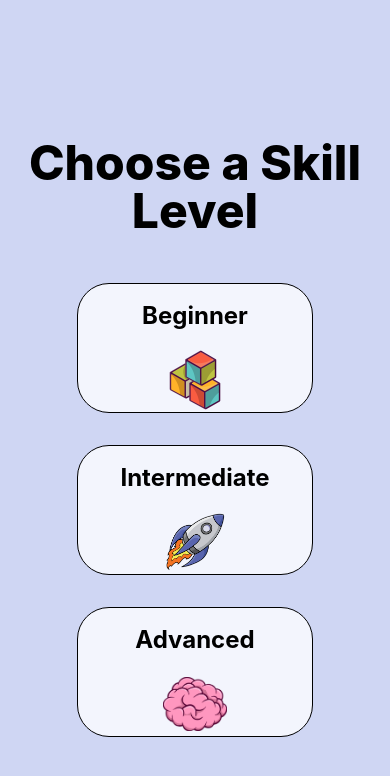
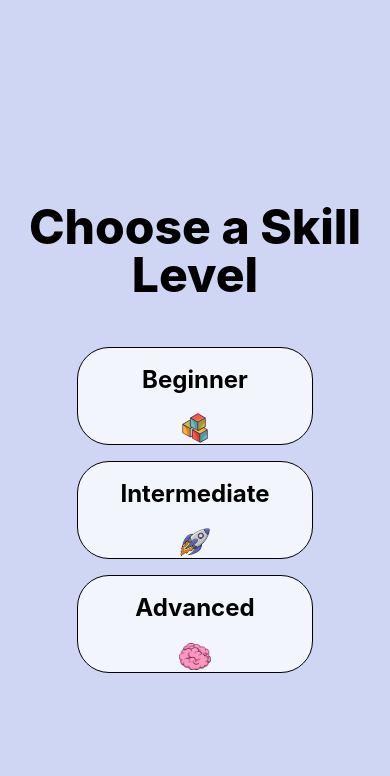
Before and after one commit to kizido/spanish-vocab-story-ai, a React (Vite) app in the folder frontend/: page /skillLevel in a window 390 px wide. Shown: the top 776 px of the page. Built offline with nearby package versions, Linux system fonts and the light colour scheme.

Commit message:
style: vocab amount mobile ready w.i.p.

```diff
--- a/frontend/src/style/SkillLevel.module.css
+++ b/frontend/src/style/SkillLevel.module.css
@@ -53,14 +53,15 @@
     .skillLevelSection {
         flex-direction: column;
         width: 80%;
+        gap: 1rem;
     }
     .skillLevelBox {
-        height: 8rem;
+        height: 6rem;
         width: 75%;
     }
     .skillLevelIcon {
         width: 40%;
-        max-width: 4rem;
+        max-width: 2rem;
     }
     .title {
         font-size: 3em;
--- a/frontend/src/style/VocabAmount.module.css
+++ b/frontend/src/style/VocabAmount.module.css
@@ -9,6 +9,7 @@
 .vocabAmountQuestion {
     text-align: center;
     max-width: 35rem;
+    width: 80%;
     /* margin-top: 20rem;
     margin-left: auto;
     margin-right: auto; */
@@ -51,3 +52,21 @@
     color: #13db27;
     cursor: pointer;
 }
+
+@media (max-width: 500px) {
+    .vocabAmountInputSection {
+        flex-direction: column;
+        gap: 1rem;
+    }
+    .vocabAmountQuestion {
+        font-size: 2.5em;
+    }
+    .vocabAmountInputBox {
+        width: 15rem;
+        height: 4rem;
+    }
+    .vocabAmountCheckmark {
+        width: 80px;
+        height: 80px;
+    }
+}
```
